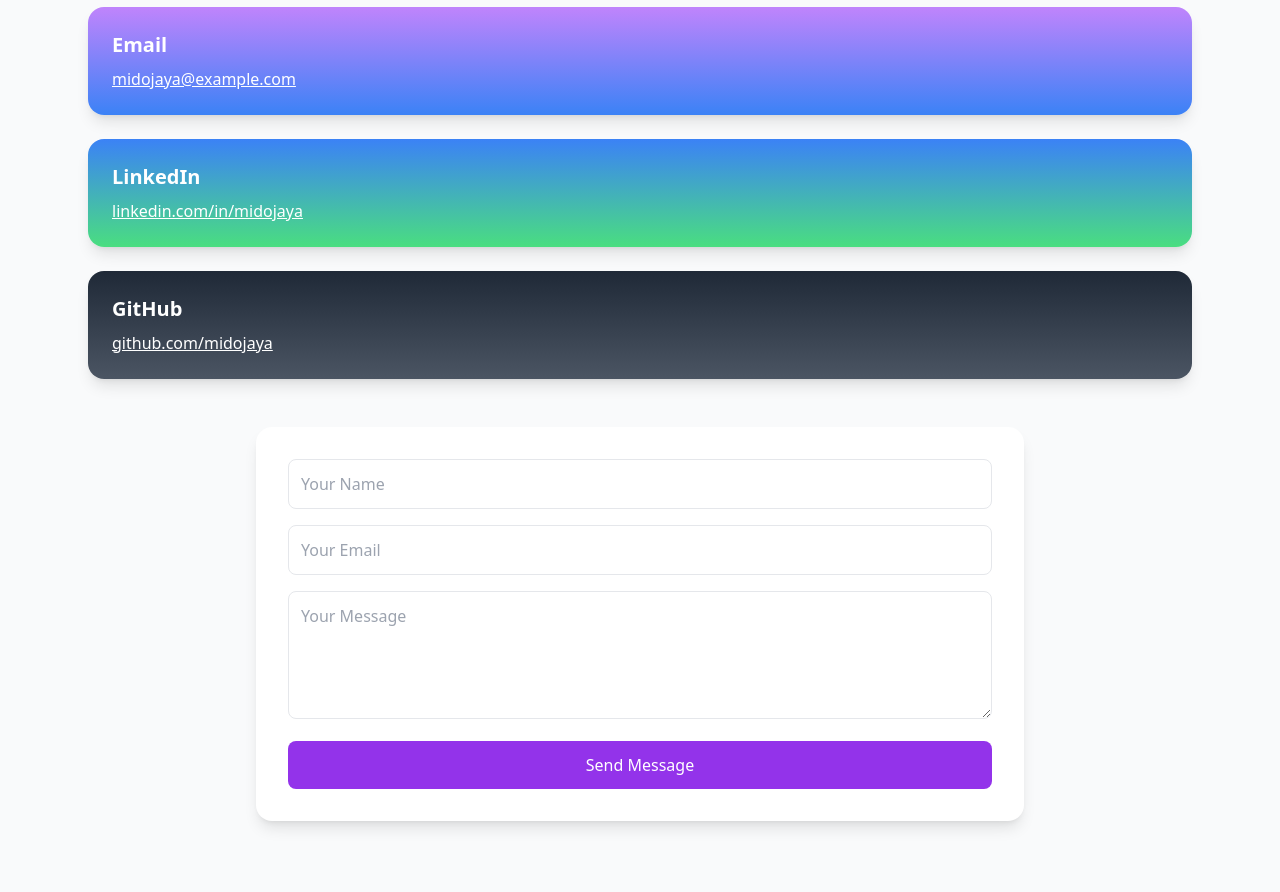
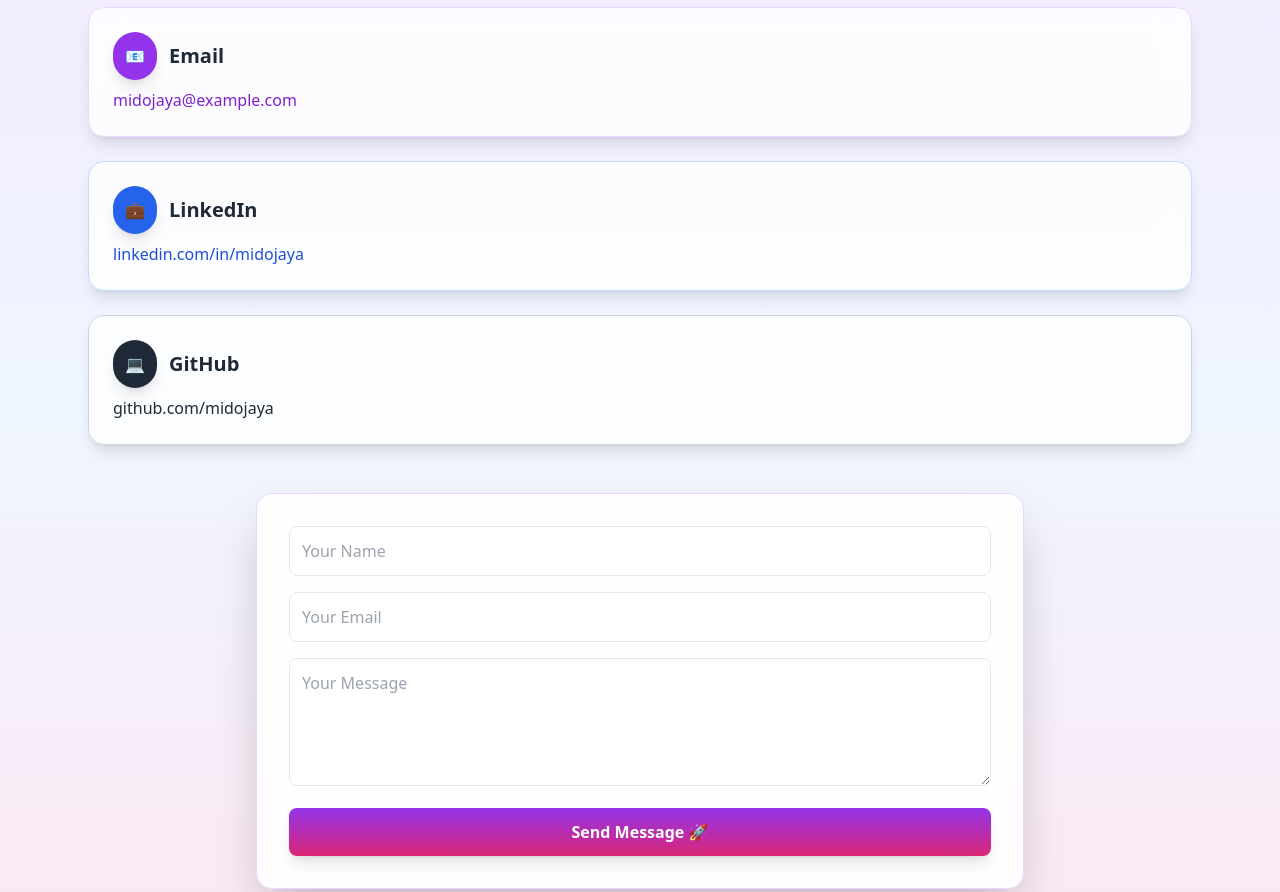
Before and after one commit to Midofhrzi2008/portfolio-mido, a website built with Vite: page index.html in a window 1280 px wide. Shown: the part 3400-4292 px from the top of the page. Built offline with nearby package versions, Linux system fonts and the light colour scheme.

Commit message:
feat: add homepage with profile section

```diff
--- a/index.html
+++ b/index.html
@@ -108,38 +108,47 @@
   </section>
 
  <!-- ======= CONTACT ======= -->
-<section id="contact" class="py-20 bg-gray-50">
+<section id="contact" class="py-20 bg-gradient-to-br from-purple-100 via-blue-50 to-pink-100">
   <div class="max-w-6xl mx-auto px-6">
     <h2 class="text-4xl font-bold mb-12 text-center animate-fadeIn">Contact Me</h2>
 
     <!-- Card Info -->
     <div class="grid grid-cols-1 md:grid-cols-3 gap-6 mb-12">
       <!-- Email -->
-      <div class="bg-gradient-to-r from-purple-400 to-blue-500 text-white p-6 rounded-2xl shadow-lg hover:scale-105 transform transition duration-300">
-        <h3 class="text-xl font-semibold mb-2">Email</h3>
-        <p><a href="mailto:midojaya@example.com" class="underline">midojaya@example.com</a></p>
+      <div class="bg-white/80 backdrop-blur-lg border border-purple-200 text-gray-800 p-6 rounded-2xl shadow-lg hover:scale-105 transform transition duration-300">
+        <div class="flex items-center gap-3 mb-2">
+          <span class="bg-purple-600 text-white p-3 rounded-full shadow-lg">📧</span>
+          <h3 class="text-xl font-semibold">Email</h3>
+        </div>
+        <p><a href="mailto:midojaya@example.com" class="text-purple-700 hover:underline">midojaya@example.com</a></p>
       </div>
 
       <!-- LinkedIn -->
-      <div class="bg-gradient-to-r from-blue-500 to-green-400 text-white p-6 rounded-2xl shadow-lg hover:scale-105 transform transition duration-300">
-        <h3 class="text-xl font-semibold mb-2">LinkedIn</h3>
-        <p><a href="#" class="underline">linkedin.com/in/midojaya</a></p>
+      <div class="bg-white/80 backdrop-blur-lg border border-blue-200 text-gray-800 p-6 rounded-2xl shadow-lg hover:scale-105 transform transition duration-300">
+        <div class="flex items-center gap-3 mb-2">
+          <span class="bg-blue-600 text-white p-3 rounded-full shadow-lg">💼</span>
+          <h3 class="text-xl font-semibold">LinkedIn</h3>
+        </div>
+        <p><a href="#" class="text-blue-700 hover:underline">linkedin.com/in/midojaya</a></p>
       </div>
 
       <!-- GitHub -->
-      <div class="bg-gradient-to-r from-gray-800 to-gray-600 text-white p-6 rounded-2xl shadow-lg hover:scale-105 transform transition duration-300">
-        <h3 class="text-xl font-semibold mb-2">GitHub</h3>
-        <p><a href="#" class="underline">github.com/midojaya</a></p>
+      <div class="bg-white/80 backdrop-blur-lg border border-gray-300 text-gray-800 p-6 rounded-2xl shadow-lg hover:scale-105 transform transition duration-300">
+        <div class="flex items-center gap-3 mb-2">
+          <span class="bg-gray-800 text-white p-3 rounded-full shadow-lg">💻</span>
+          <h3 class="text-xl font-semibold">GitHub</h3>
+        </div>
+        <p><a href="#" class="text-gray-800 hover:underline">github.com/midojaya</a></p>
       </div>
     </div>
 
     <!-- Contact Form -->
-    <div class="bg-white p-8 rounded-2xl shadow-lg max-w-3xl mx-auto">
+    <div class="bg-white/90 backdrop-blur-lg p-8 rounded-2xl shadow-2xl max-w-3xl mx-auto border border-purple-200">
       <form class="space-y-4">
-        <input type="text" placeholder="Your Name" class="w-full p-3 border rounded-lg focus:ring-2 focus:ring-purple-500 focus:outline-none">
-        <input type="email" placeholder="Your Email" class="w-full p-3 border rounded-lg focus:ring-2 focus:ring-purple-500 focus:outline-none">
-        <textarea placeholder="Your Message" class="w-full p-3 border rounded-lg focus:ring-2 focus:ring-purple-500 focus:outline-none h-32"></textarea>
-        <button type="submit" class="w-full bg-purple-600 text-white p-3 rounded-lg hover:bg-purple-700 transition duration-300">Send Message</button>
+        <input type="text" placeholder="Your Name" class="w-full p-3 border rounded-lg focus:ring-2 focus:ring-purple-500 focus:outline-none transition duration-200">
+        <input type="email" placeholder="Your Email" class="w-full p-3 border rounded-lg focus:ring-2 focus:ring-purple-500 focus:outline-none transition duration-200">
+        <textarea placeholder="Your Message" class="w-full p-3 border rounded-lg focus:ring-2 focus:ring-purple-500 focus:outline-none h-32 transition duration-200"></textarea>
+        <button type="submit" class="w-full bg-gradient-to-r from-purple-600 to-pink-600 text-white p-3 rounded-lg font-semibold hover:opacity-90 transition duration-300 shadow-lg">Send Message 🚀</button>
       </form>
     </div>
   </div>
```
